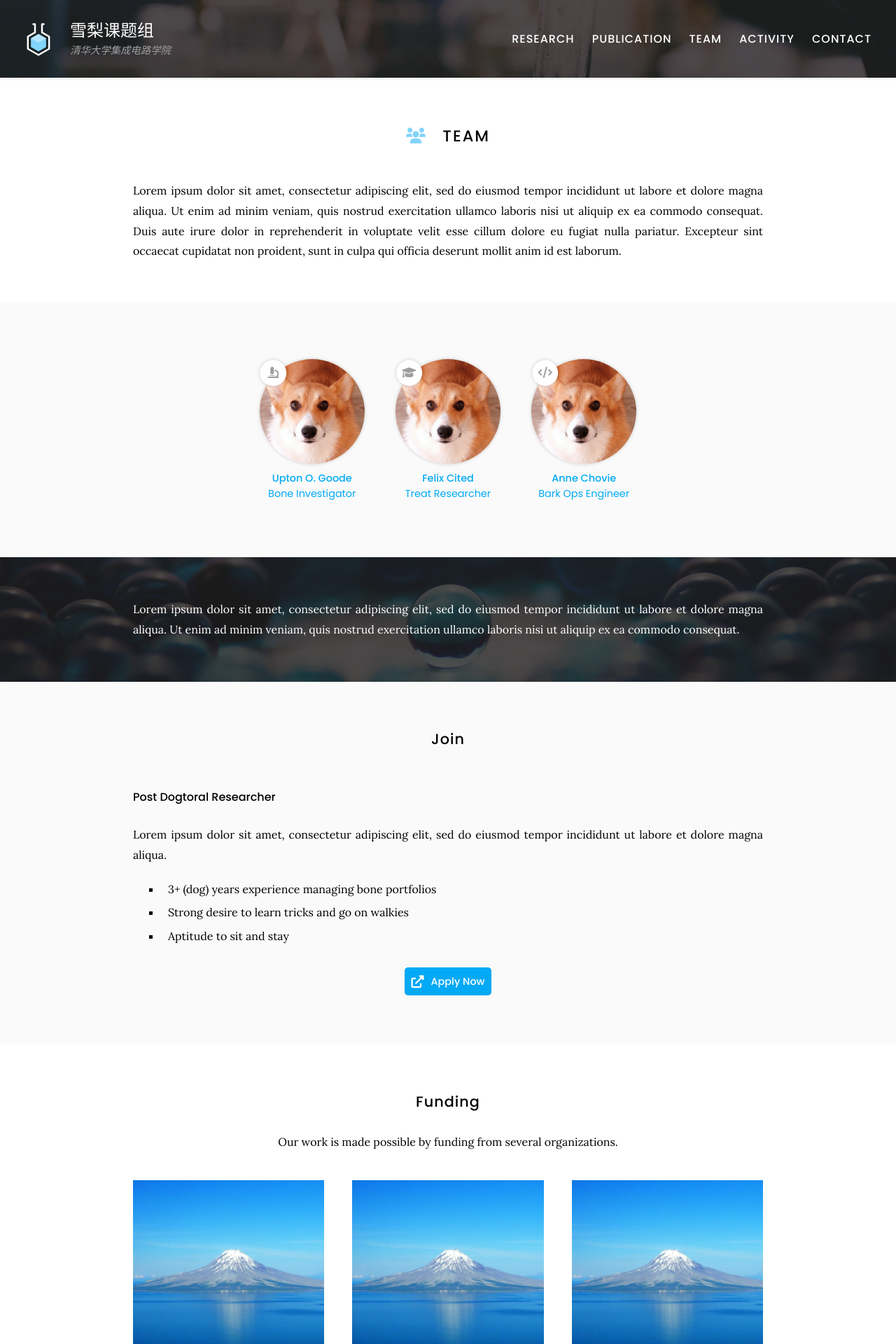
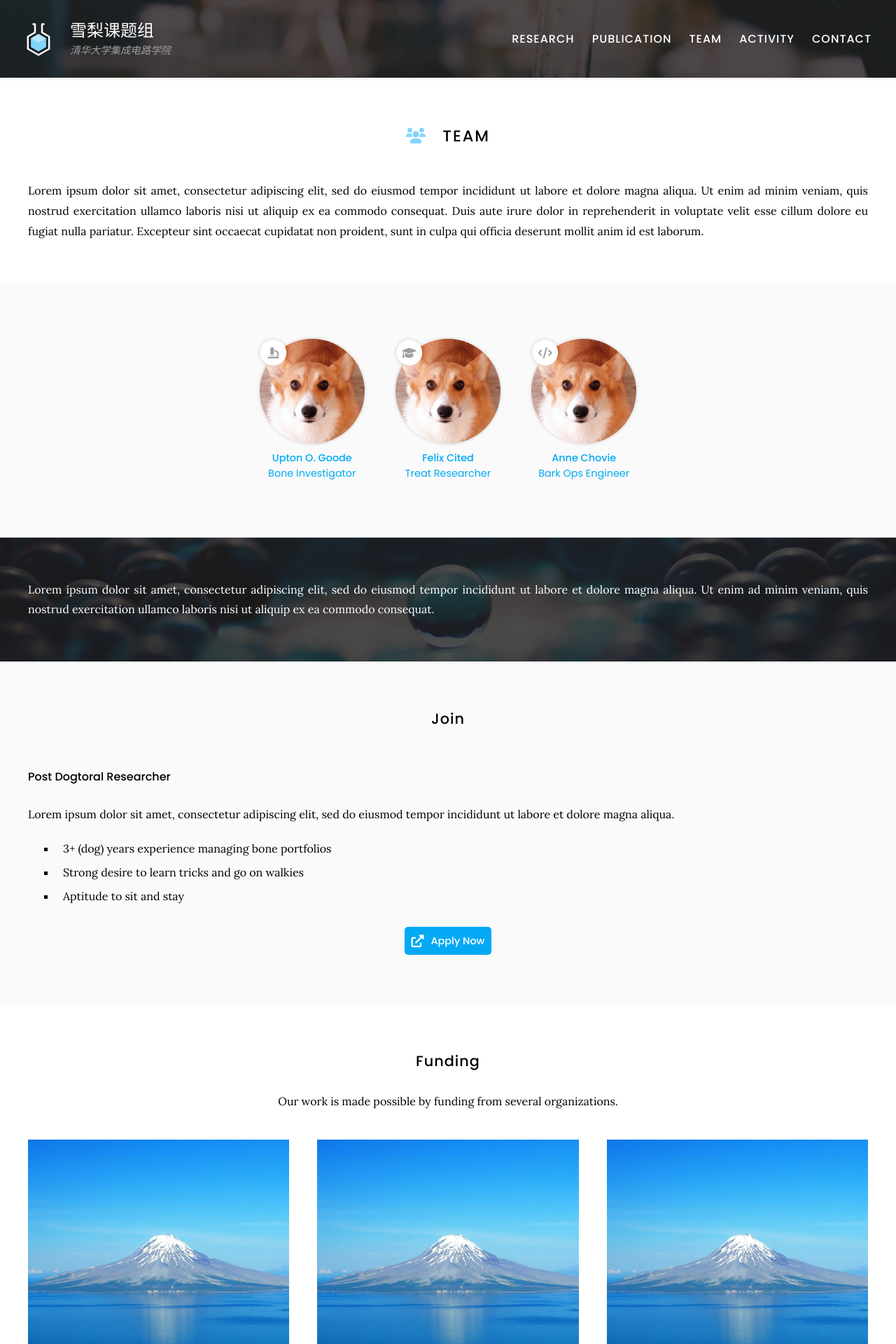
Before and after one commit to xueliktz/xueliktz.github.io, a Jekyll site: the page built from team/index.md, in a window 1280 px wide. Shown: the top 1920 px of the page at 70% size. Built offline with Jekyll 4.4.1, drawn with Linux system fonts in a browser that asks for light colours.

Commit message:
Update theme.scss

```diff
--- a/css/theme.scss
+++ b/css/theme.scss
@@ -22,6 +22,6 @@ $shadow: 0 0 5px 0 #00000030;
 
 // screen widths
 // used by various components
-$page: 900px; // max-width of the main page column
-$tablet: 800px; // screen width cutoff point for tablets
+$page: 1200px; // max-width of the main page column
+$tablet: 900px; // screen width cutoff point for tablets
 $phone: 500px; // screen width cutoff point for phones
```
